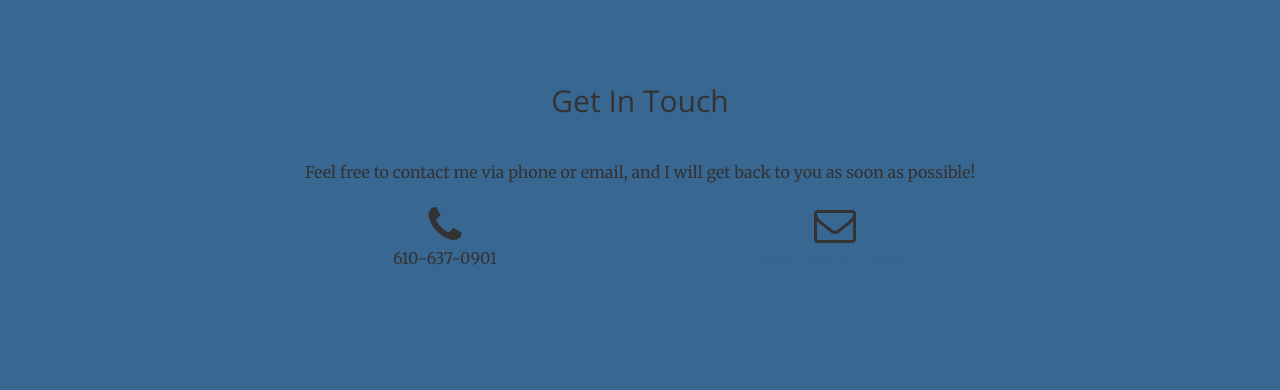
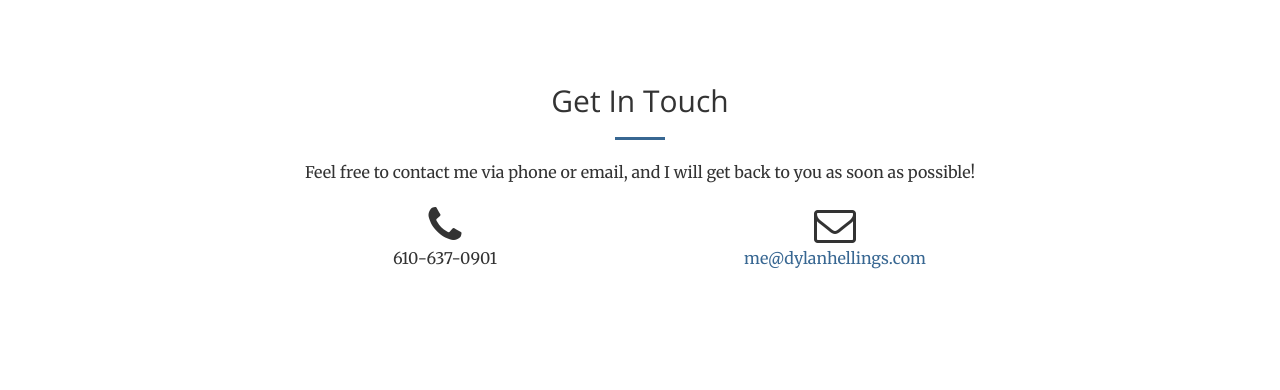
Before and after one commit to Dylanhellings/dylanhellingssite.github.io, a website: page index.html in a window 1280 px wide. Shown: the part 2578-2968 px from the top of the page. Drawn offline with nearby package versions, Linux system fonts and the light colour scheme.

Commit message:
removed background color change

```diff
--- a/index.html
+++ b/index.html
@@ -276,7 +276,7 @@ Stemming from my love of learning and teaching others, I have made a concerted e
     </section>
 
 
-<section id="contact" style="background-color:#386792;">
+<section id="contact">
         <div class="container">
             <div class="row">
                 <div class="col-lg-8 col-lg-offset-2 text-center">
```
